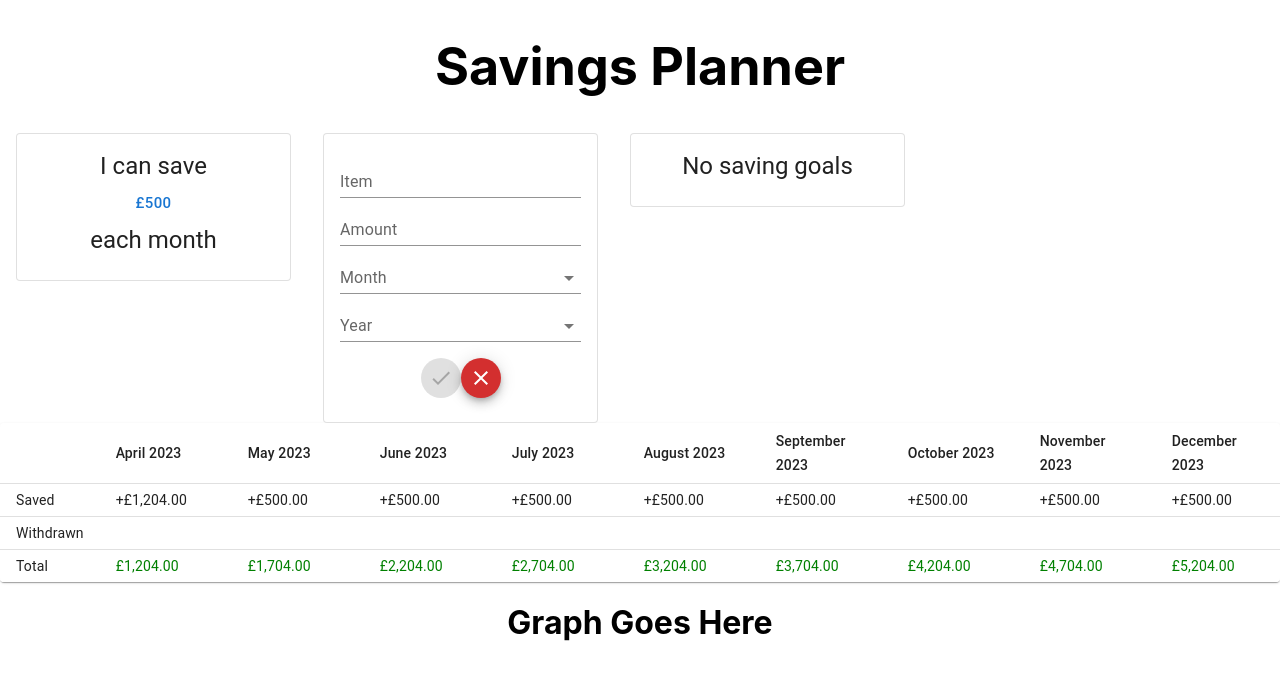
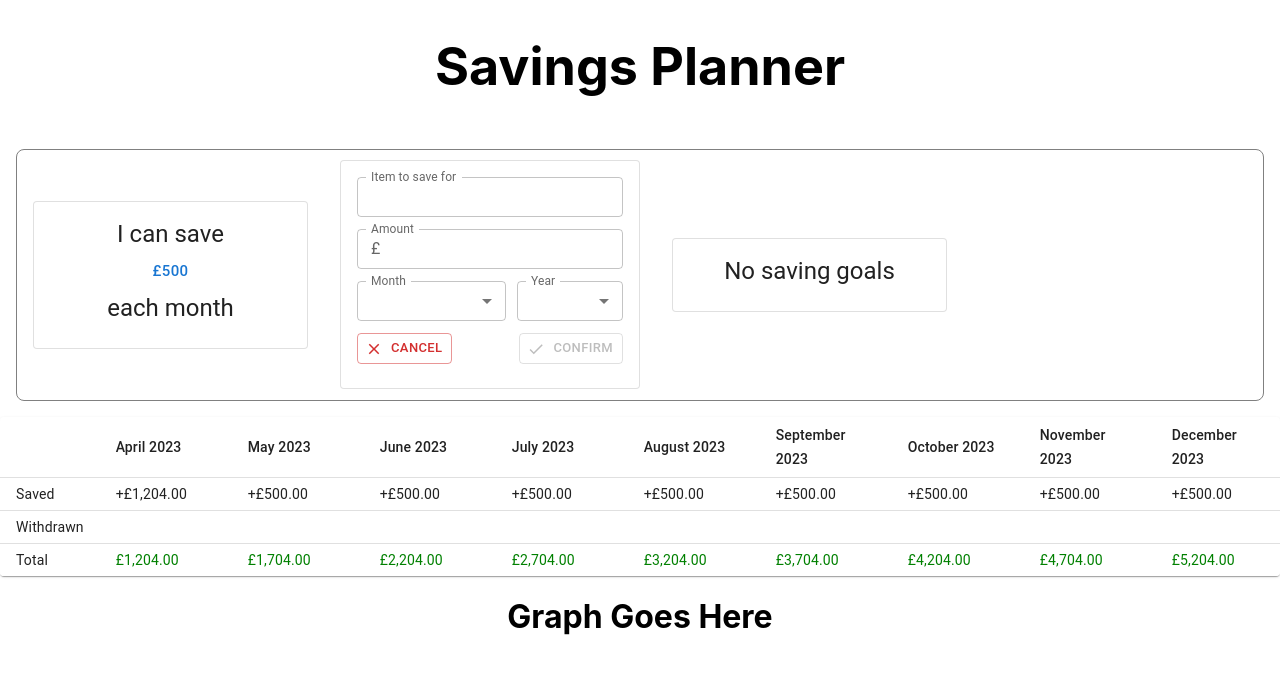
Before and after one commit to AKP-13/savings-planner, a React (Create React App) app: page / in a window 1280 px wide. Both pictures are taken after a click on the button "Add". Shown: the top 680 px of the page. Built offline with nearby package versions, Linux system fonts and the light colour scheme.

Commit message:
Styling updates

```diff
--- a/src/savingGoals/AddNewSavingItem.js
+++ b/src/savingGoals/AddNewSavingItem.js
@@ -1,30 +1,46 @@
 /* eslint-disable react/prop-types */
 import React, { useState } from 'react';
-import { Box, Card, CardContent, Fab, MenuItem, TextField } from '@mui/material';
+import {
+  Box,
+  Button,
+  Card,
+  CardContent,
+  Fab,
+  FormControl,
+  InputAdornment,
+  InputLabel,
+  MenuItem,
+  OutlinedInput,
+  TextField
+} from '@mui/material';
 import AddIcon from '@mui/icons-material/Add';
 import CloseIcon from '@mui/icons-material/Close';
 import CheckIcon from '@mui/icons-material/Check';
+import { MONTHS, YEARS } from '../utils/constants';
 import { updateWithdrawnAmount } from './helpers';
-import { MONTHS, YEARS } from '../utils/constants';
 
 const initialInputs = { monthNeeded: '', yearNeeded: '', itemToSaveFor: '', itemAmount: '' };
 
 const AddNewSavingItem = ({ setSavingItems, setTableData, tableData }) => {
-  const [inputs, setInputs] = useState(initialInputs);
-  const [isAdding, setIsAdding] = useState(false);
+  const [formInputs, setFormInputs] = useState(initialInputs);
+  const [isAddingNewItem, setIsAddingNewItem] = useState(false);
 
-  const handleChange = (event) => {
+  const handleFormInputChange = (event) => {
     const { name, value } = event.target;
 
-    setInputs((values) => ({ ...values, [name]: value }));
+    setFormInputs((values) => ({ ...values, [name]: value }));
   };
 
-  const handleSubmit = (event) => {
+  const handleCloseAddNewItem = () => {
+    setIsAddingNewItem(false);
+  };
+
+  const handleSaveNewItem = (event) => {
     event.preventDefault();
-    setSavingItems((values) => [...values, { ...inputs }]);
-    setInputs(initialInputs);
+    setSavingItems((values) => [...values, { ...formInputs }]);
+    setFormInputs(initialInputs);
 
-    const { itemAmount, monthNeeded, yearNeeded } = inputs;
+    const { itemAmount, monthNeeded, yearNeeded } = formInputs;
 
     const updatedTableData = updateWithdrawnAmount({
       itemAmount,
@@ -35,53 +51,61 @@ const AddNewSavingItem = ({ setSavingItems, setTableData, tableData }) => {
     });
 
     setTableData(updatedTableData);
-    setIsAdding(false);
+    handleCloseAddNewItem();
   };
 
   // TO DO
   // Also disable when adding a duplicate item
-  const isDisabled = inputs.itemToSaveFor === '' || inputs.itemAmount === '';
+  const isDisabled =
+    formInputs.itemToSaveFor === '' ||
+    formInputs.itemAmount === '' ||
+    formInputs.monthNeeded === '' ||
+    formInputs.yearNeeded === '';
 
   const handleAddNewItem = () => {
-    setIsAdding(true);
+    setIsAddingNewItem(true);
   };
 
-  const handleClose = () => {
-    setIsAdding(false);
-  };
-
-  return isAdding ? (
-    <Box sx={{ minWidth: 275, margin: '0 1rem' }}>
+  return isAddingNewItem ? (
+    <Box sx={{ minWidth: 275, margin: '0 1rem', width: '300px' }}>
       <Card variant="outlined">
         <CardContent sx={{ display: 'flex', flexDirection: 'column' }}>
           <TextField
-            id="standard-basic"
-            label="Item"
-            variant="standard"
-            onChange={handleChange}
-            value={inputs.itemToSaveFor}
+            label="Item to save for"
+            onChange={handleFormInputChange}
+            value={formInputs.itemToSaveFor}
             name="itemToSaveFor"
+            size="small"
+            InputLabelProps={{
+              shrink: true
+            }}
           />
 
+          <FormControl fullWidth sx={{ margin: '0.75rem 0 0 0' }}>
+            <InputLabel htmlFor="amount">Amount</InputLabel>
+            <OutlinedInput
+              id="amount"
+              startAdornment={<InputAdornment position="start">£</InputAdornment>}
+              label="Amount"
+              value={formInputs.itemAmount}
+              onChange={handleFormInputChange}
+              name="itemAmount"
+              size="small"
+            />
+          </FormControl>
+
+          <div style={{ margin: '0.75rem 0', display: 'flex', justifyContent: 'space-between' }}>
             <TextField
-            id="standard-number"
-            label="Amount"
-            name="itemAmount"
-            type="number"
-            onChange={handleChange}
-            variant="standard"
-            value={inputs.itemAmount}
-          />
-
-          <TextField
-            id="standard-select-month"
               select
               label="Month"
-            defaultValue="January"
-            variant="standard"
               name="monthNeeded"
-            value={inputs.monthNeeded}
-            onChange={handleChange}>
+              value={formInputs.monthNeeded}
+              onChange={handleFormInputChange}
+              sx={{ width: '56%' }}
+              size="small"
+              InputLabelProps={{
+                shrink: true
+              }}>
               {MONTHS.map((month) => (
                 <MenuItem key={month} value={month}>
                   {month}
@@ -90,47 +114,58 @@ const AddNewSavingItem = ({ setSavingItems, setTableData, tableData }) => {
             </TextField>
 
             <TextField
-            id="standard-select-year"
               select
               label="Year"
-            defaultValue="2023"
-            variant="standard"
               name="yearNeeded"
-            onChange={handleChange}
-            value={inputs.yearNeeded}>
+              value={formInputs.yearNeeded}
+              onChange={handleFormInputChange}
+              sx={{ width: '40%' }}
+              size="small"
+              InputLabelProps={{
+                shrink: true
+              }}>
               {YEARS.map((year) => (
                 <MenuItem key={year} value={year}>
                   {year}
                 </MenuItem>
               ))}
             </TextField>
+          </div>
 
-          <div>
-            <Fab
+          <div style={{ display: 'flex', justifyContent: 'space-between' }}>
+            <Button
+              color="error"
+              variant="outlined"
+              startIcon={<CloseIcon />}
+              onClick={handleCloseAddNewItem}
+              size="small">
+              Cancel
+            </Button>
+
+            <Button
               color="success"
-              aria-label="Confirm"
-              size="small"
-              onClick={handleSubmit}
+              variant="outlined"
+              startIcon={<CheckIcon />}
               disabled={isDisabled}
-              sx={{ margin: '1rem auto 0' }}>
-              <CheckIcon />
-            </Fab>
-            <Fab
-              color="error"
-              aria-label="Close"
-              size="small"
-              onClick={handleClose}
-              sx={{ margin: '1rem auto 0' }}>
-              <CloseIcon />
-            </Fab>
+              onClick={handleSaveNewItem}
+              size="small">
+              Confirm
+            </Button>
           </div>
         </CardContent>
       </Card>
     </Box>
   ) : (
-    <Fab aria-label="Add" size="small" onClick={handleAddNewItem} sx={{ margin: 'auto 8rem' }}>
+    <div style={{ display: 'flex', width: '300px', margin: '0 1rem' }}>
+      <Fab
+        aria-label="Add"
+        color="primary"
+        size="small"
+        onClick={handleAddNewItem}
+        sx={{ margin: 'auto 8rem' }}>
         <AddIcon />
       </Fab>
+    </div>
   );
 };
 
--- a/src/savingGoals/SavingGoals.js
+++ b/src/savingGoals/SavingGoals.js
@@ -1,26 +1,32 @@
 /* eslint-disable react/prop-types */
 import { useState } from 'react';
-import MonthlySavingCard from './MonthlySavingCard';
-import AddNewSavingItem from './AddNewSavingItem';
-import SavingItems from './SavingItems';
+import { AddNewSavingItem, MonthlySavingCard, SavingItems } from './index';
 
 const SavingGoals = ({ tableData, setTableData }) => {
   const [savingItems, setSavingItems] = useState([]);
 
   return (
-    <div style={{ display: 'flex' }}>
+    <div
+      style={{
+        alignItems: 'center',
+        border: '1px solid gray',
+        borderRadius: '8px',
+        display: 'flex',
+        height: '250px',
+        margin: '1rem'
+      }}>
       <MonthlySavingCard tableData={tableData} setTableData={setTableData} />
 
       <AddNewSavingItem
         setSavingItems={setSavingItems}
+        tableData={tableData}
         setTableData={setTableData}
-        tableData={tableData}
       />
 
       <SavingItems
-        savingItems={savingItems}
         tableData={tableData}
         setTableData={setTableData}
+        savingItems={savingItems}
         setSavingItems={setSavingItems}
       />
     </div>
--- /dev/null
+++ b/src/savingGoals/index.js
@@ -0,0 +1,3 @@
+export { default as AddNewSavingItem } from './AddNewSavingItem';
+export { default as MonthlySavingCard } from './MonthlySavingCard';
+export { default as SavingItems } from './SavingItems';
```
Lines whose indentation alone changed are shown as unchanged.
